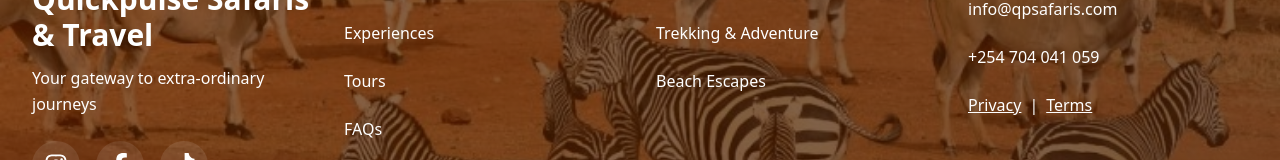
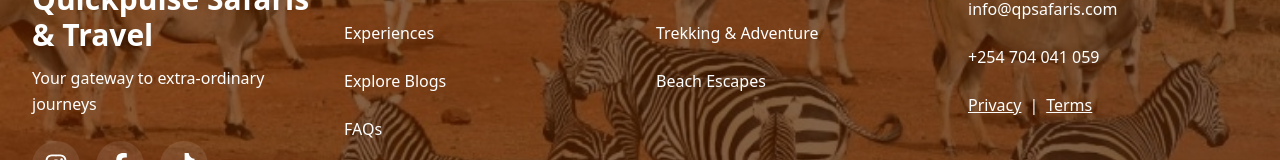
Before and after one commit to mike111-sys/Quick-Safaris, a React (Vite) app: page /admin in a window 1280 px wide. Shown: the part 1148-1308 px from the top of the page. Built offline with nearby package versions, Linux system fonts and the light colour scheme.

Commit message:
refined footer

```diff
--- a/src/components/Footer.tsx
+++ b/src/components/Footer.tsx
@@ -86,7 +86,7 @@ Your gateway to extra-ordinary journeys
                 { to: '/about', label: 'About' },
                 { to: '/destinations', label: 'Destinations' },
                 { to: '/experiences', label: 'Experiences' },
-                { to: '/tours', label: 'Tours' },
+                { to: '/blog', label: 'Explore Blogs' },
                 { to: '/faq', label: 'FAQs' },
               ].map(({ to, label }) => (
                 <li key={to}>
```
